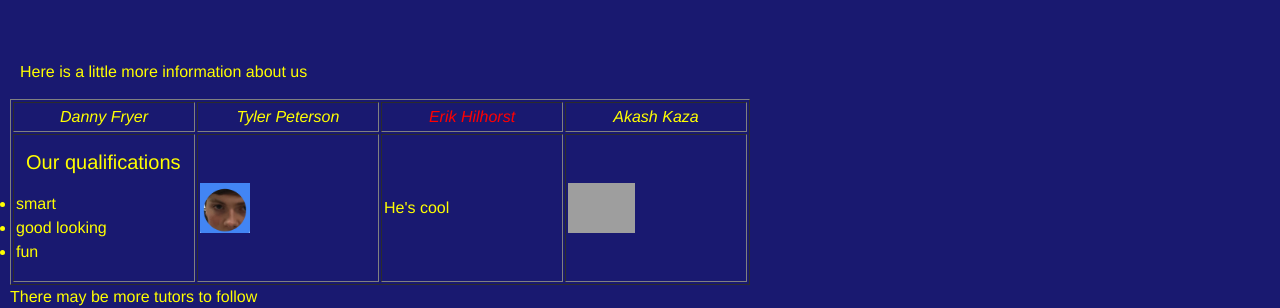
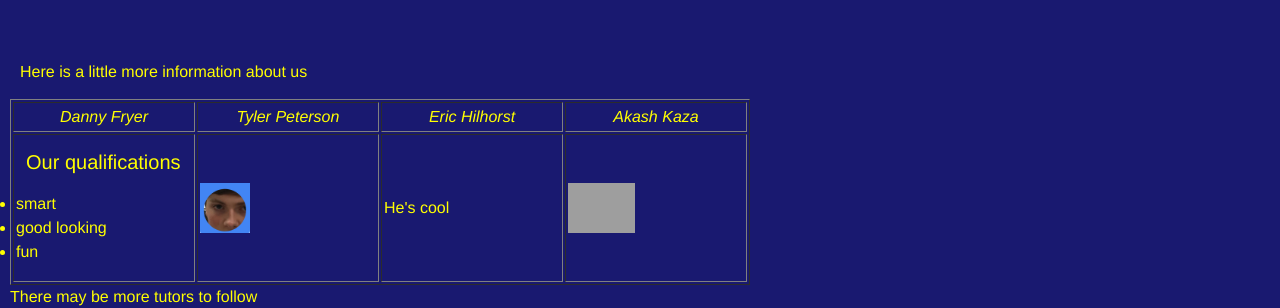
Before and after one commit to pepe454/pepe454.github.io, a Jekyll site: the page built from about.md, in a window 1280 px wide. Shown: the part 240-548 px from the top of the page. Built offline with Jekyll 4.4.1, drawn with Linux system fonts in a browser that asks for light colours; grey boxes are pictures that could not be loaded.

Commit message:
Update about.md

```diff
--- a/about.md
+++ b/about.md
@@ -12,7 +12,7 @@ Here is a little more information about us
   <tr>
     <td width="25%" align="center"><i>Danny Fryer</i></td>
     <td width="25%" align="center"><i>Tyler Peterson</i></td>
-    <td width="25%" align="center" style="color: red"><i>Erik Hilhorst</i></td>
+    <td width="25%" align="center"><i>Eric Hilhorst</i></td>
     <td width="25%" align="center"><i>Akash Kaza</i></td>
   </tr>
 <!--Danny's column-->
@@ -27,7 +27,7 @@ Here is a little more information about us
     </td>
 <!--Tyler's column-->
     <td>
-    <img src="https://raw.githubusercontent.com/pepe454/pepe454.github.io/master/Tyler.png" height=50px>
+    <img src="https://raw.githubusercontent.com/pepe454/pepe454.github.io/master/Tyler.png" height="50px">
     </td>
 <!--Eric's column-->
     <td>
@@ -35,7 +35,7 @@ Here is a little more information about us
     </td>
 <!--Akash's column-->
     <td>
-    <img src="https://raw.githubusercontent.com/pepe454/pepe454.github.io/master/File_000.png" height=50px>
+    <img src="https://raw.githubusercontent.com/pepe454/pepe454.github.io/master/File_000.png" height="50px">
     </td>
   </tr>
 </table>
```
